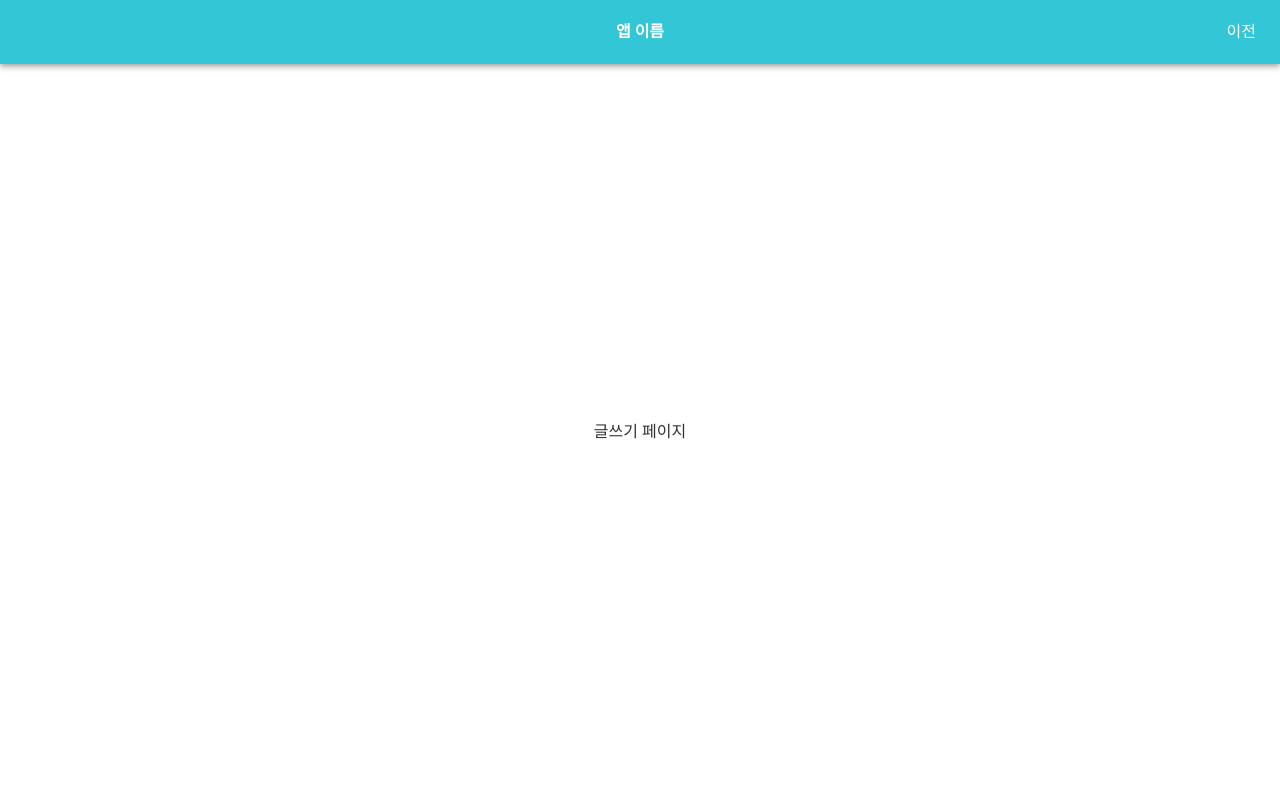
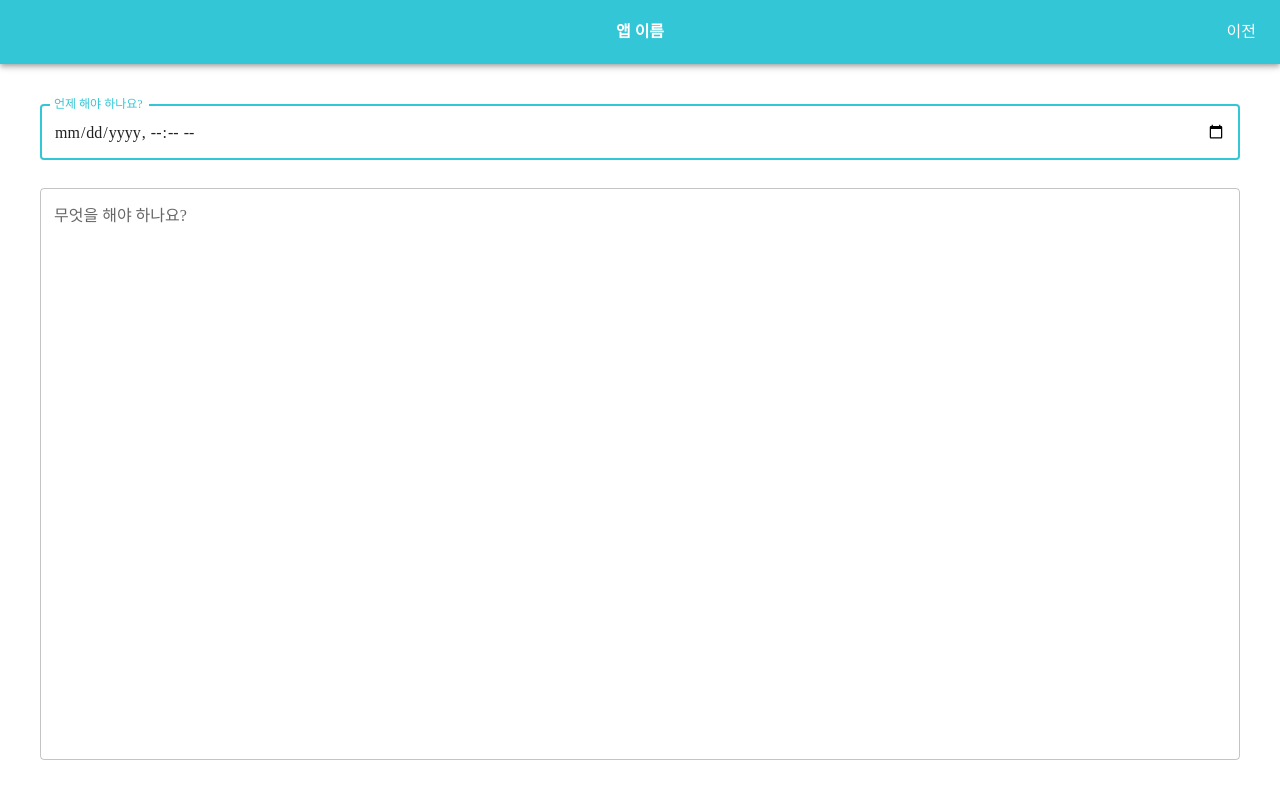
Before and after one commit to CK-0512/react-todo-list, a React (Create React App) app: page /#/write in a window 1280 px wide. Built offline with nearby package versions, Linux system fonts and the light colour scheme; a web font is replaced by a local one.

Commit message:
할 일 작성 페이지 꾸미기

```diff
--- a/src/pages/WritePage.js
+++ b/src/pages/WritePage.js
@@ -1,10 +1,17 @@
+import { TextField } from "@mui/material";
+
 export default function WritePage() {
   return (
     <>
-      <div className="flex-1 flex justify-center items-center">
-        <div>
-          <span>글쓰기 페이지</span>
-        </div>
+      <div className="flex-1 flex p-10 flex-col gap-7">
+          <TextField label="언제 해야 하나요?" focused type="datetime-local" />
+          <TextField
+          label="무엇을 해야 하나요?"
+          className="flex-1 flex"
+          InputProps={{className : "flex-1 flex-col"}}
+          inputProps={{className : "flex-1"}}
+          multiline
+          />
       </div>
     </>
   );
```
